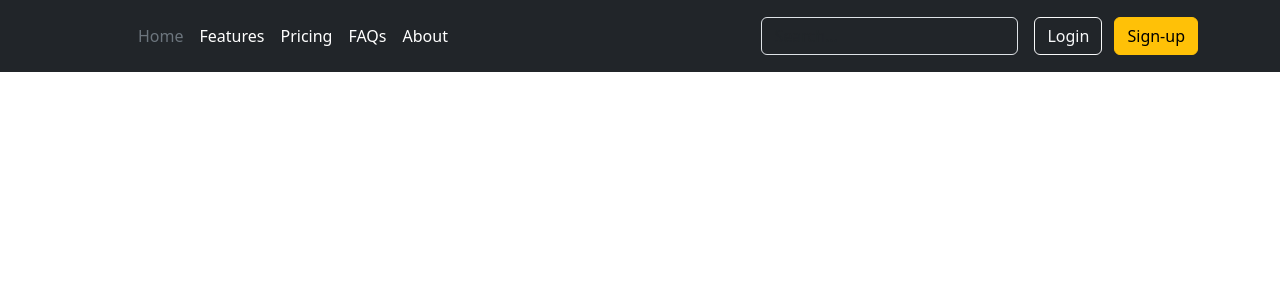
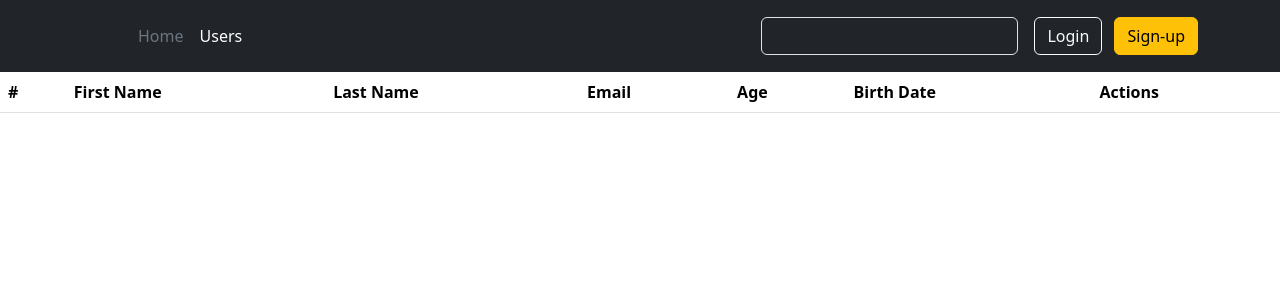
Before and after one commit to nugosvianadze/jinja2-mziuri, a Flask app: page /users in a window 1280 px wide. Shown: the top 300 px of the page. Run offline with Flask 3, Linux system fonts and the light colour scheme; lists and menus that the app fills with data are empty; some libraries are stand-ins or nearby versions.

Commit message:
finished CRUD operations

```diff
--- a/app.py
+++ b/app.py
@@ -1,20 +1,8 @@
 from flask import Flask, render_template, request, redirect, url_for, flash
 import sqlite3
-from forms import LoginForm, RegistrationForm
+from forms import LoginForm, RegistrationForm, UserUpdateForm
 
 app = Flask(__name__)
-
-
-# cursor.execute("""
-# create table if not exists users
-# (id integer primary key,
-# first_name text,
-# last_name text,
-# email text,
-# age integer,
-# birth_date text,
-# password text)
-# """)
 
 
 def middle(value):
@@ -22,6 +10,20 @@ def middle(value):
         len_value = (len(value) - 1) / 2
         value = value[int(len_value)]
     return value
+
+
+def create_conn():
+    conn = sqlite3.connect('mziuri.db', check_same_thread=False)
+    conn.row_factory = sqlite3.Row
+    return conn
+
+
+def create_cursor(conn):
+    return conn.cursor()
+
+
+def close_conn(conn):
+    return conn.close()
 
 
 app.jinja_env.filters['middle'] = middle
@@ -61,27 +63,27 @@ def register():
             birthday = form.birthday.data
             password = form.password.data
 
-            conn = sqlite3.connect('mziuri.db', check_same_thread=False)
-            cursor = conn.cursor()
+            conn = create_conn()
+            cursor = create_cursor(conn)
             cursor.execute("""
             select * from users where email = ?
             """, (email,))
             user_exists = cursor.fetchone()
-            conn.close()
+            close_conn(conn)
             print(user_exists)
             if user_exists is not None:
                 # flash('User With This Email Already Exists!')
                 form.email.errors = ['User With This Email Already Exists!']
                 return render_template('register.html', form=form)
 
-            conn = sqlite3.connect('mziuri.db', check_same_thread=False)
-            cursor = conn.cursor()
+            conn = create_conn()
+            cursor = create_cursor(conn)
             cursor.execute("""
             insert into users (first_name, last_name, email, age, birth_date, password) values
             (?, ?, ?, ?, ?, ?)
             """, (first_name, last_name, email, age, birthday, password))
             conn.commit()
-            conn.close()
+            close_conn(conn)
             flash('User Successfully Created!!')
             return redirect(url_for('home'))
         print(form.errors)
@@ -93,12 +95,54 @@ app.secret_key = 'ijbiazbadub84v8rbsibiewfvidvsa'
 
 @app.route('/users')
 def users():
-    conn = sqlite3.connect('mziuri.db', check_same_thread=False)
-    cursor = conn.cursor()
+    form = UserUpdateForm()
+    conn = create_conn()
+    cursor = create_cursor(conn)
     cursor.execute("select * from users")
     users = cursor.fetchall()
-    conn.close()
-    return render_template('users.html', users=users)
+    close_conn(conn)
+    return render_template('users.html', users=users, form=form)
 
+
+@app.route('/update_user/<int:user_id>', methods=['GET', 'POST'])
+def update_user(user_id):
+    form = UserUpdateForm()
+    conn = create_conn()
+    cursor = create_cursor(conn)
+    first_name = form.first_name.data
+    last_name = form.last_name.data
+    age = form.age.data
+    user = cursor.execute("""
+    select * from users where id = ?
+    """, (user_id, ))
+    if not user.fetchone():
+        flash('User With This Id Does Not Exist!')
+        return redirect(url_for('users'))
+    cursor.execute("""
+    update users set first_name = ?, last_name = ?, age = ? where id = ?
+    """, (first_name, last_name, age, user_id))
+    flash("User Updated Successfully!!!!")
+    conn.commit()
+    close_conn(conn)
+    return redirect(url_for('users'))
+
+
+@app.route('/delete_user/<int:user_id>')
+def delete_user(user_id):
+    conn = create_conn()
+    cursor = create_cursor(conn)
+    user = cursor.execute("""
+        select * from users where id = ?
+        """, (user_id,))
+    if not user.fetchone():
+        flash('User With This Id Does Not Exist!')
+        return redirect(url_for('users'))
+    cursor.execute("""
+    delete from users where id = ?
+    """, (user_id,))
+    flash("User Successfully Deleted!!!!!")
+    conn.commit()
+    close_conn(conn)
+    return redirect(url_for('users'))
 if __name__ == '__main__':
     app.run(debug=True, port=5100)
--- a/forms.py
+++ b/forms.py
@@ -32,3 +32,9 @@ class RegistrationForm(FlaskForm):
     password = PasswordField('Password', validators=[data_required()],
                              render_kw={'class': 'form-control', 'placeholder': 'Enter Password'})
     submit = SubmitField('Sign In', render_kw={'class': 'btn btn-primary'})
+
+
+class UserUpdateForm(RegistrationForm):
+    birthday = None
+    email = None
+    password = None
--- a/templates/components/header.html
+++ b/templates/components/header.html
@@ -7,10 +7,7 @@
 
         <ul class="nav col-12 col-lg-auto me-lg-auto mb-2 justify-content-center mb-md-0">
           <li><a href="{{ url_for('home') }}" class="nav-link px-2 text-secondary">Home</a></li>
-          <li><a href="#" class="nav-link px-2 text-white">Features</a></li>
-          <li><a href="#" class="nav-link px-2 text-white">Pricing</a></li>
-          <li><a href="#" class="nav-link px-2 text-white">FAQs</a></li>
-          <li><a href="#" class="nav-link px-2 text-white">About</a></li>
+          <li><a href="{{ url_for('users') }}" class="nav-link px-2 text-white">Users</a></li>
         </ul>
 
         <form class="col-12 col-lg-auto mb-3 mb-lg-0 me-lg-3" role="search">
--- a/templates/users.html
+++ b/templates/users.html
@@ -6,9 +6,74 @@ users Page
 
 {% block body %}
 
-{% for user in users %}
- {{ user }}
-<br>
-{% endfor %}
+<table class="table">
+  <thead>
+    <tr>
+      <th scope="col">#</th>
+      <th scope="col">First Name</th>
+      <th scope="col">Last Name</th>
+      <th scope="col">Email</th>
+      <th scope="col">Age</th>
+      <th scope="col">Birth Date</th>
+      <th scope="col">Actions</th>
+    </tr>
+  </thead>
+  <tbody>
+  {% for user in users %}
+  <br>
+    <tr>
+      <th scope="row">{{ loop.index }}</th>
+      <td>{{ user.first_name }} </td>
+      <td>{{ user.last_name }}</td>
+      <td>{{ user.email }}</td>
+      <td>{{ user.age }}</td>
+      <td>{{ user.birth_date }}</td>
+      <td>
+        <img src="{{ url_for('static', filename='images/update.png') }}" alt="" width="20" height="20"
+             data-bs-toggle="modal" data-bs-target="#modal-with-user-id{{user.id}}">
+        <a href="{{ url_for('delete_user', user_id=user.id) }}">
+          <img src="{{ url_for('static', filename='images/delete.png') }}" alt="" width="20" height="20">
+        </a>
+      </td>
+    </tr>
+
+  <div class="modal fade" id="modal-with-user-id{{user.id}}" tabindex="-1" aria-labelledby="exampleModalLabel" aria-hidden="true">
+  <div class="modal-dialog">
+    <div class="modal-content">
+      <div class="modal-header">
+        <h5 class="modal-title" id="exampleModalLabel">Modal title</h5>
+        <button type="button" class="btn-close" data-bs-dismiss="modal" aria-label="Close"></button>
+      </div>
+      <div class="modal-body">
+        Updating User {{ user.first_name }} {{ user.last_name }}
+      </div>
+      <form action="{{ url_for('update_user', user_id=user.id) }}" method="post">
+        {% from 'macros.html' import render_field %}
+        {{ form.hidden_tag() }}
+        <div style="width: 70%; margin-left: 70px;">
+          <div class="mb-3" >
+          {{ render_field(form.first_name, user.first_name) }}
+        </div>
+        <div class="mb-3">
+          {{ render_field(form.last_name, user.last_name) }}
+        </div>
+        <div class="mb-3">
+          {{ render_field(form.age, user.age) }}
+        </div>
+          <div class="modal-footer">
+        <input type="submit" class="btn btn-secondary" data-bs-dismiss="modal" value="Close"/>
+        <input type="submit" class="btn btn-primary" value="Save changes"/>
+      </div>
+      </div>
+
+
+      </form>
+    </div>
+  </div>
+</div>
+  {% endfor %}
+
+  </tbody>
+</table>
 
 {% endblock %}
```
Also changed, not shown: templates/macros.html (+11 -2 lines), templates/update_user.html (added, +10 -0 lines), mziuri.db (added), static/images/delete.png (added), static/images/update.png (added).
